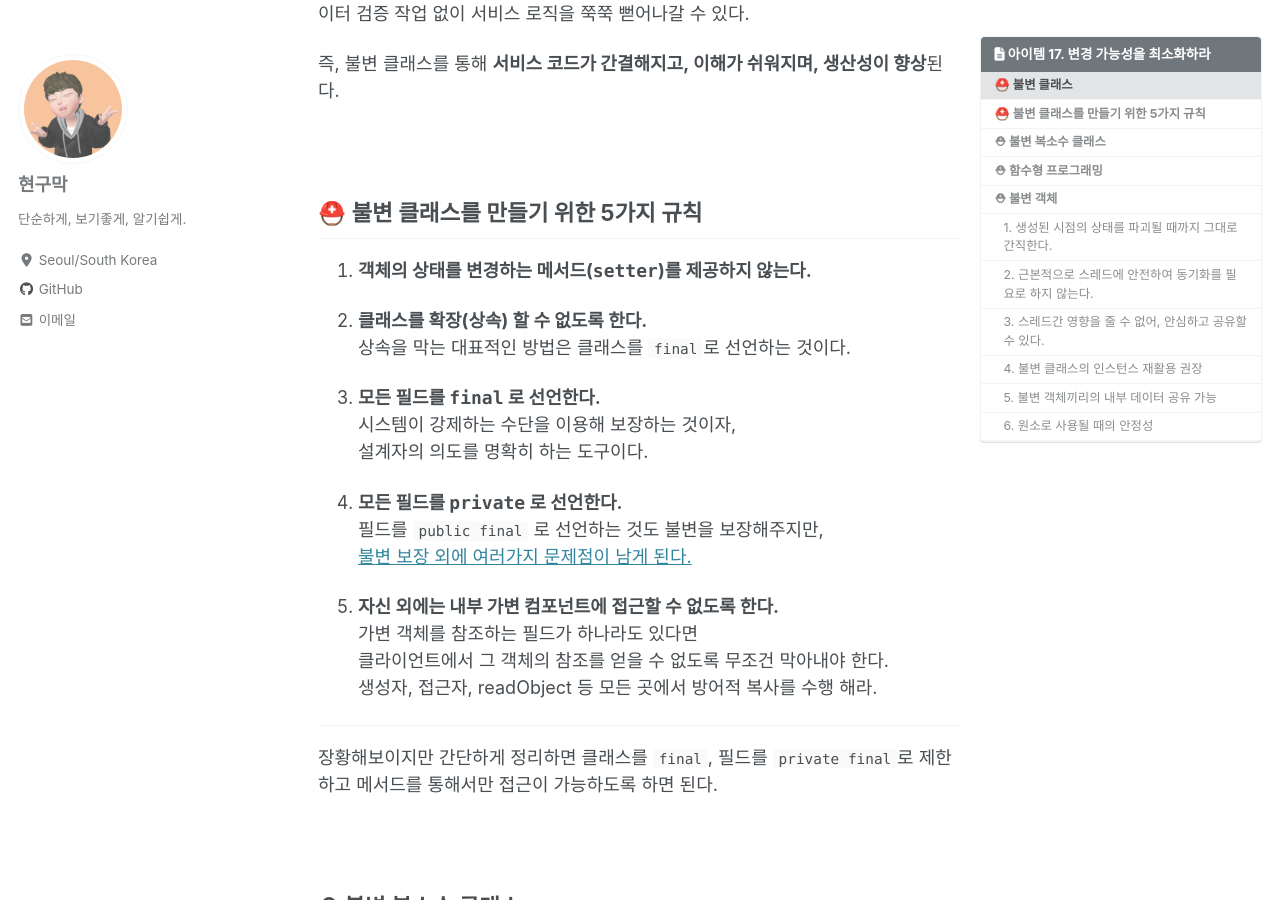
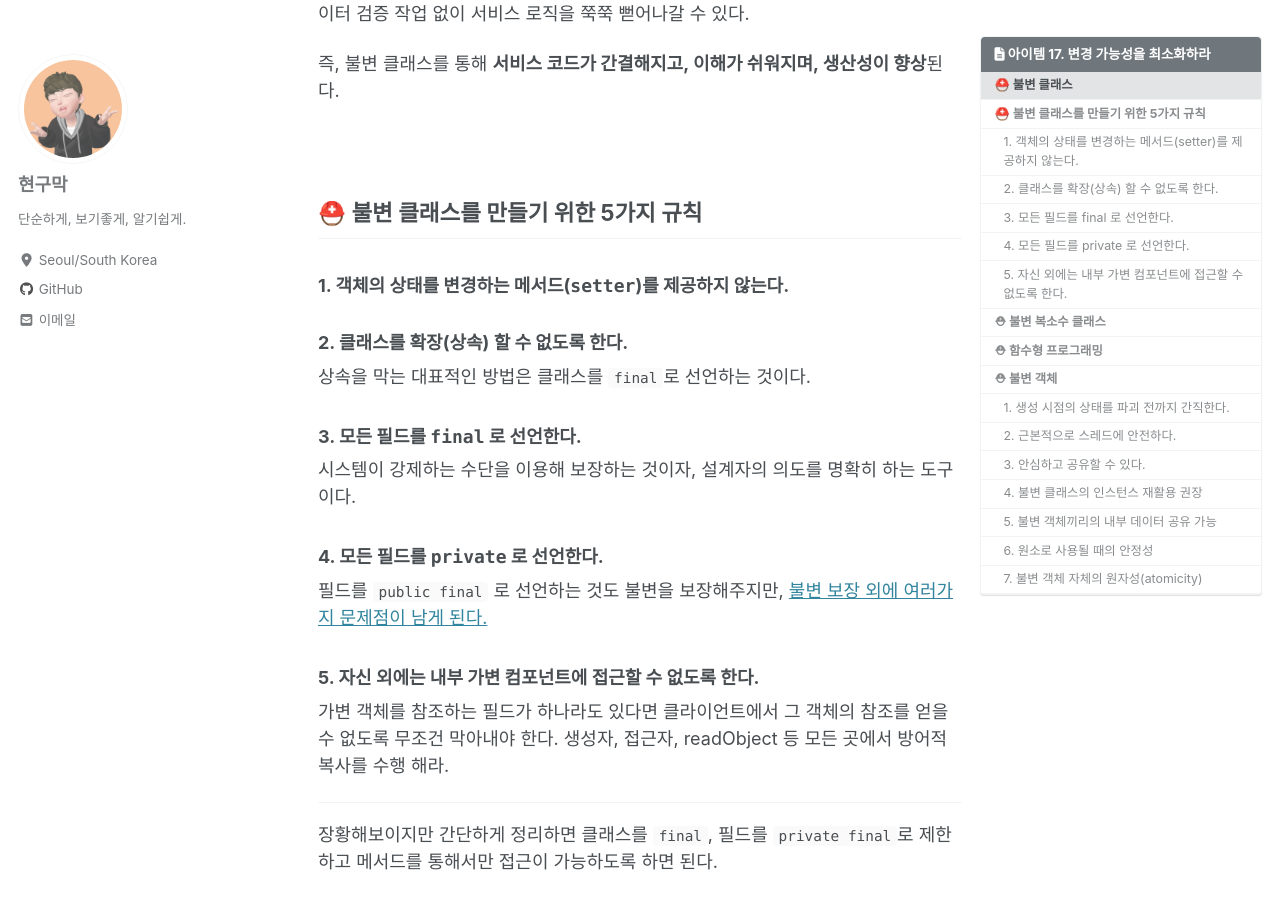
Before and after one commit to Hyeon9mak/Hyeon9mak.github.io, a Jekyll site: the page built from _posts/2020-12-27-Effective-Java-item17.md, in a window 1280 px wide and 900 px high, scrolled down 859 px. Built offline with Jekyll 4.4.1, drawn with Linux system fonts in a browser that asks for light colours; cached includes are drawn as plain includes; nearby versions of some CDN libraries; comment, search, counter and statistics services are not loaded; some of the changed text lies outside the part shown.

Commit message:
docs: fix ordering in 2020-12-27-Effective-Java-item17.md

```diff
--- a/_posts/2020-12-27-Effective-Java-item17.md
+++ b/_posts/2020-12-27-Effective-Java-item17.md
@@ -39,23 +39,22 @@ toc_label: "아이템 17. 변경 가능성을 최소화하라"
 
 ## ⛑️ 불변 클래스를 만들기 위한 5가지 규칙
 
-1. **객체의 상태를 변경하는 메서드(`setter`)를 제공하지 않는다.**
+### 1. 객체의 상태를 변경하는 메서드(`setter`)를 제공하지 않는다.
 
-2. **클래스를 확장(상속) 할 수 없도록 한다.**
-  상속을 막는 대표적인 방법은 클래스를 `final`로 선언하는 것이다.
+### 2. 클래스를 확장(상속) 할 수 없도록 한다.
+상속을 막는 대표적인 방법은 클래스를 `final`로 선언하는 것이다.
 
-3. **모든 필드를 `final` 로 선언한다.**
-  시스템이 강제하는 수단을 이용해 보장하는 것이자,
-  설계자의 의도를 명확히 하는 도구이다.
+### 3. 모든 필드를 `final` 로 선언한다.
+시스템이 강제하는 수단을 이용해 보장하는 것이자, 설계자의 의도를 명확히 하는 도구이다.
 
-4. **모든 필드를 `private` 로 선언한다.**
-  필드를 `public final` 로 선언하는 것도 불변을 보장해주지만,
-  [불변 보장 외에 여러가지 문제점이 남게 된다.](https://hyeon9mak.github.io/effective-java/Effective-Java-item16/#final-키워드를-추가한-예시)
+### 4. 모든 필드를 `private` 로 선언한다.
+필드를 `public final` 로 선언하는 것도 불변을 보장해주지만,
+[불변 보장 외에 여러가지 문제점이 남게 된다.](https://hyeon9mak.github.io/effective-java/Effective-Java-item16/#final-키워드를-추가한-예시)
 
-5. **자신 외에는 내부 가변 컴포넌트에 접근할 수 없도록 한다.**
-  가변 객체를 참조하는 필드가 하나라도 있다면
-  클라이언트에서 그 객체의 참조를 얻을 수 없도록 무조건 막아내야 한다.
-  생성자, 접근자, readObject 등 모든 곳에서 방어적 복사를 수행 해라.
+### 5. 자신 외에는 내부 가변 컴포넌트에 접근할 수 없도록 한다.
+가변 객체를 참조하는 필드가 하나라도 있다면 클라이언트에서
+그 객체의 참조를 얻을 수 없도록 무조건 막아내야 한다.
+생성자, 접근자, readObject 등 모든 곳에서 방어적 복사를 수행 해라.
 
 ---
 
@@ -160,21 +159,14 @@ public final class Complex {    // final 선언
 스레드간 침범으로부터 안전하게 만드는 가장 쉬운 방법이기도 하다.
 불변 객체에는 수 많은 다양한 장점이 존재한다.
 
-### 1. 생성된 시점의 상태를 파괴될 때까지 그대로 간직한다.
+### 1. 생성 시점의 상태를 파괴 전까지 간직한다.
 불변 객체의 이름이 그대로 적용되는 간단명료한 장점이다.
 
-<br>
-
-
-### 2. 근본적으로 스레드에 안전하여 동기화를 필요로 하지 않는다.
+### 2. 근본적으로 스레드에 안전하다.
 그 자체가 불변을 보장하므로, 동기화 작업이 필요로 하지 않다.
 
-<br>
-
-### 3. 스레드간 영향을 줄 수 없어, 안심하고 공유할 수 있다.
+### 3. 안심하고 공유할 수 있다.
 데이터가 변하지 않기 때문에, 스레드간 함께 사용해도 문제가 발생하지 않는다.
-
-<br>
 
 ### 4. 불변 클래스의 인스턴스 재활용 권장
 불변 클래스라면 한 번 만든 인스턴스를 최대한 재활용하기를 권장한다.
@@ -220,3 +212,8 @@ public class BigInteger extends ... {
 불변하는 구성요소들로 이뤄진 객체라면, 그 구조가 아무리 복잡하더라도 안전성 하나는 확실히 보장할 수 있다.
 `Hash`, `Set`, `Map` 등의 자료구조의 원소로 사용하기에도 안성맞춤이다.
 해당 자료구조들은 원소 값이 바뀌면 불변식이 허물어지는데, 불변 객체를 원소로 사용하면 그런 걱정을 할 필요가 없다.
+
+<br>
+
+### 7. 불변 객체 자체의 원자성(atomicity)
+상태가 절대 변하지 않으니 불일치 상태에 빠질 가능성 자체가 존재하지 않는다.
```
